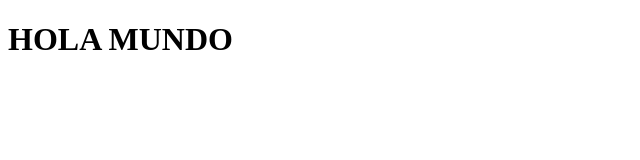
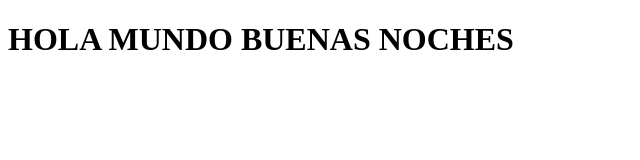
Before and after one commit to omared/ux-ui, a plain HTML site: page index.html in a window 1280 px wide. Shown: the whole page, without its empty margins (0-640 px from the left). Drawn offline with Linux system fonts and the light colour scheme.

Commit message:
buenas noches en html

```diff
--- a/index.html
+++ b/index.html
@@ -9,7 +9,7 @@
 
 <body>
 
-    <h1>HOLA MUNDO</h1>
+    <h1>HOLA MUNDO BUENAS NOCHES</h1>
 
 </body>
 
```
